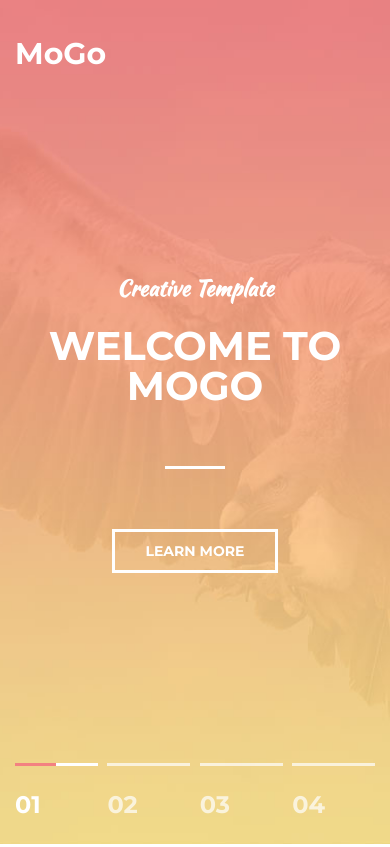
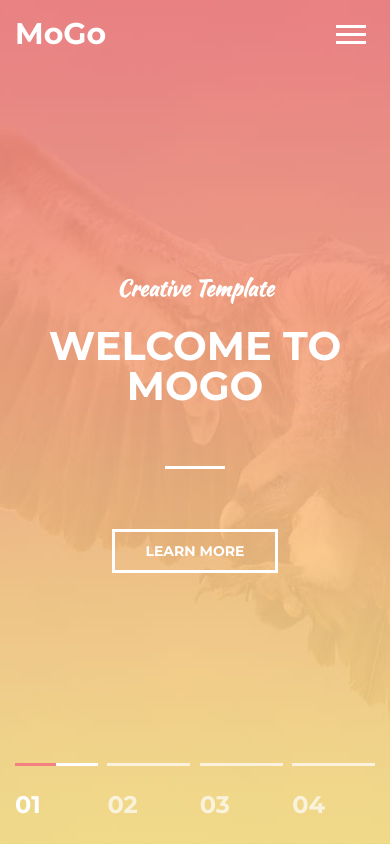
Before and after one commit to irinka1369/ResponsiveTemplate, a plain HTML site: page index.html in a window 390 px wide. Shown: the top 847 px of the page. Drawn offline with Linux system fonts and the light colour scheme; files whose address does not match are found by name.

Commit message:
finished with responsive

```diff
--- a/css/style.css
+++ b/css/style.css
@@ -100,6 +100,20 @@ hr {
     z-index: 1000;
 }
 
+.header--fixed {
+    background-color: #eb8b8d;
+    position: fixed;
+    top: 0;
+    right: 0;
+    left: 0;
+    transform: translate3d(0, 0, 0);
+    box-shadow: 0 3px 10px rgba(0, 0, 0, 0.2);
+}
+
+.header.active {
+    background-color: #eb8b8d;
+}
+
 .headerInner {
     display: flex;
     justify-content: space-between;
@@ -153,6 +167,71 @@ hr {
 
 .navLink.active {
     color: #fce38a;
+}
+
+/* NavToggle */
+
+.navToggle {
+    width: 30px;
+    padding: 10px 0;
+    position: absolute;
+    top: 24px;
+    right: 24px;
+    z-index: 1;
+    font-size: 0;
+    color: transparent;
+    border: 0;
+    background: none;
+    cursor: pointer;
+    display: none;
+}
+
+.navToggle.active .navToggleItem {
+    background: none;
+}
+
+.navToggleItem {
+    width: 100%;
+    display: block;
+    height: 3px;
+    background-color: #fff;
+    position: absolute;
+    top: 0;
+    right: 0;
+    bottom: 0;
+    left: 0;
+    margin: auto;
+    transition: background 0.2s linear;
+}
+
+.navToggleItem:before,
+.navToggleItem:after {
+    content: "";
+    width: 100%;
+    height: 3px;
+    position: absolute;
+    left: 0;
+    z-index: 1;
+    background-color: #fff;
+    transition: trasform 0.2s linear;
+}
+
+.navToggleItem:before {
+    top: -8px;
+}
+
+.navToggleItem:after {
+    bottom: -8px;
+}
+
+.navToggle.active .navToggleItem:before {
+    transform-origin: left top;
+    transform: rotate(45deg) translate3d(0px, -2px, 0);
+}
+
+.navToggle.active .navToggleItem:after {
+    transform-origin: left bottom;
+    transform: rotate(-45deg) translate3d(0px, 3px, 0);
 }
 
 /* Button */
@@ -290,7 +369,7 @@ hr {
     justify-content: space-between;
 }
 .cardItem {
-   width: 33.33333%;
+    width: 33.33333%;
     padding: 0 15px;
 }
 .cardInner {
@@ -327,7 +406,7 @@ hr {
     position: absolute;
     top: 50%;
     left: 0;
-    z-index: 1;
+    z-index: 2;
     transform: translate3d(0, -50%, 0);
     transition: opacity 0.2s linear;
 }
@@ -1138,7 +1217,7 @@ hr {
     /* Instagrem */
 
     .instagram {
-        justify-content: flex-start;
+         justify-content: flex-start;
     }
 
     .instagramItem {
@@ -1148,10 +1227,39 @@ hr {
 }
 
 @media (max-width: 770px) {
+    /* Intro */
+
+    .intro {
+        min-height: 650px;
+    }
+
+    /* Header */
+
+    .header {
+        padding: 10px 0;
+    }
+
     /* Nav */
     .nav {
         display: none;
+        width: 100%;
+        position: absolute;
+        top: 100%;
+        left: 0;
+        background-color: #eb8b8d;
     }
+    .navLink {
+        display: block;
+        margin: 0;
+        padding: 8px 20px;
+    }
+
+    /* NavToggle */
+
+    .navToggle {
+        display: block;
+    }
+
     /* Section */
     .section {
         padding: 40px 0;
@@ -1256,6 +1364,7 @@ hr {
 
 @media (max-width: 575px) {
     /* Intro */
+
     .introSuptitle {
         font-size: 22px;
     }
--- a/index.html
+++ b/index.html
@@ -34,6 +34,10 @@
                             <i class="fas fa-search"></i>
                         </a>
                     </nav>
+
+                    <button class="navToggle" type="button">
+                        <span class="navToggleItem">Menu</span></button
+                    ><!-- end of navToggle -->
                 </div>
             </div>
         </header>
```
